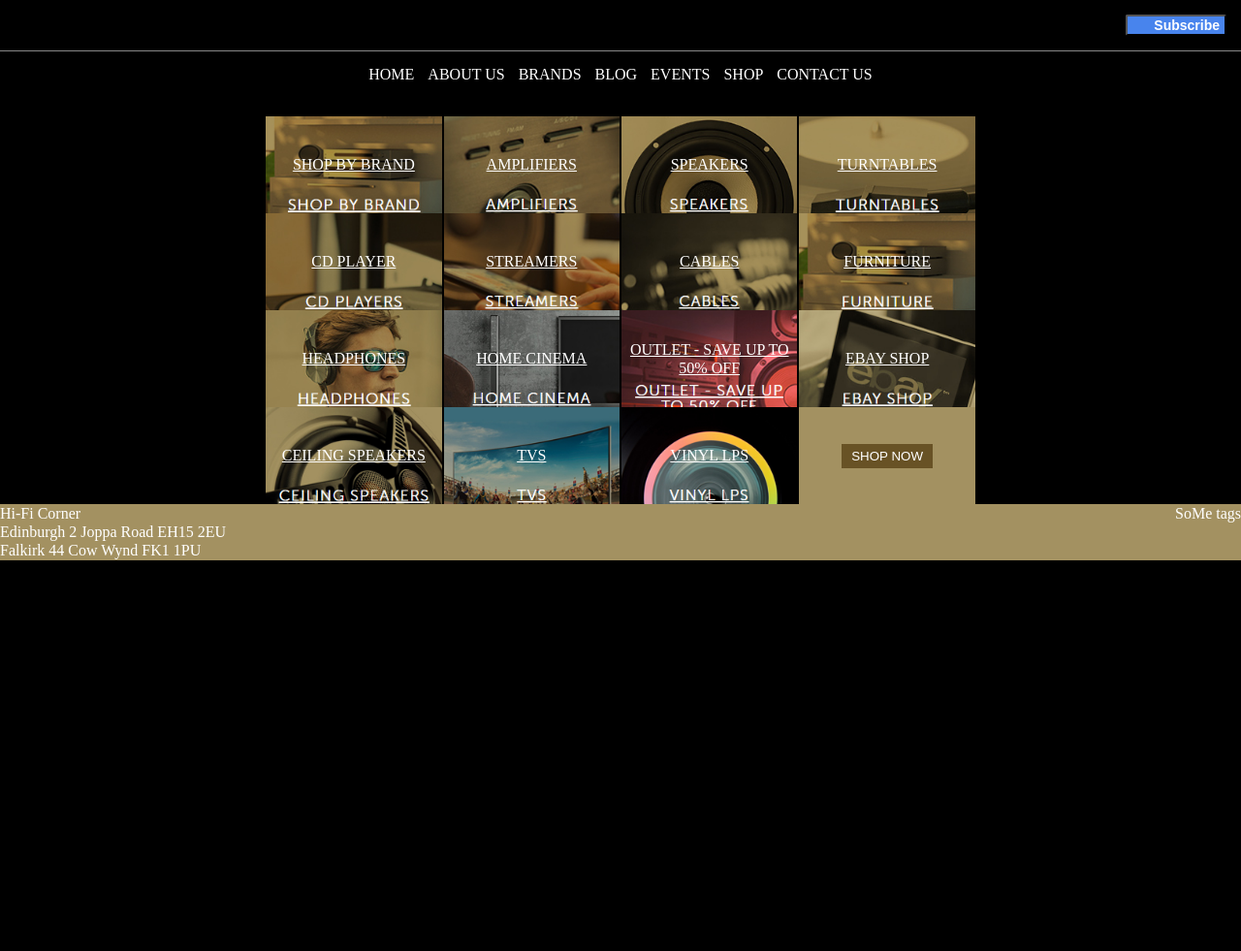
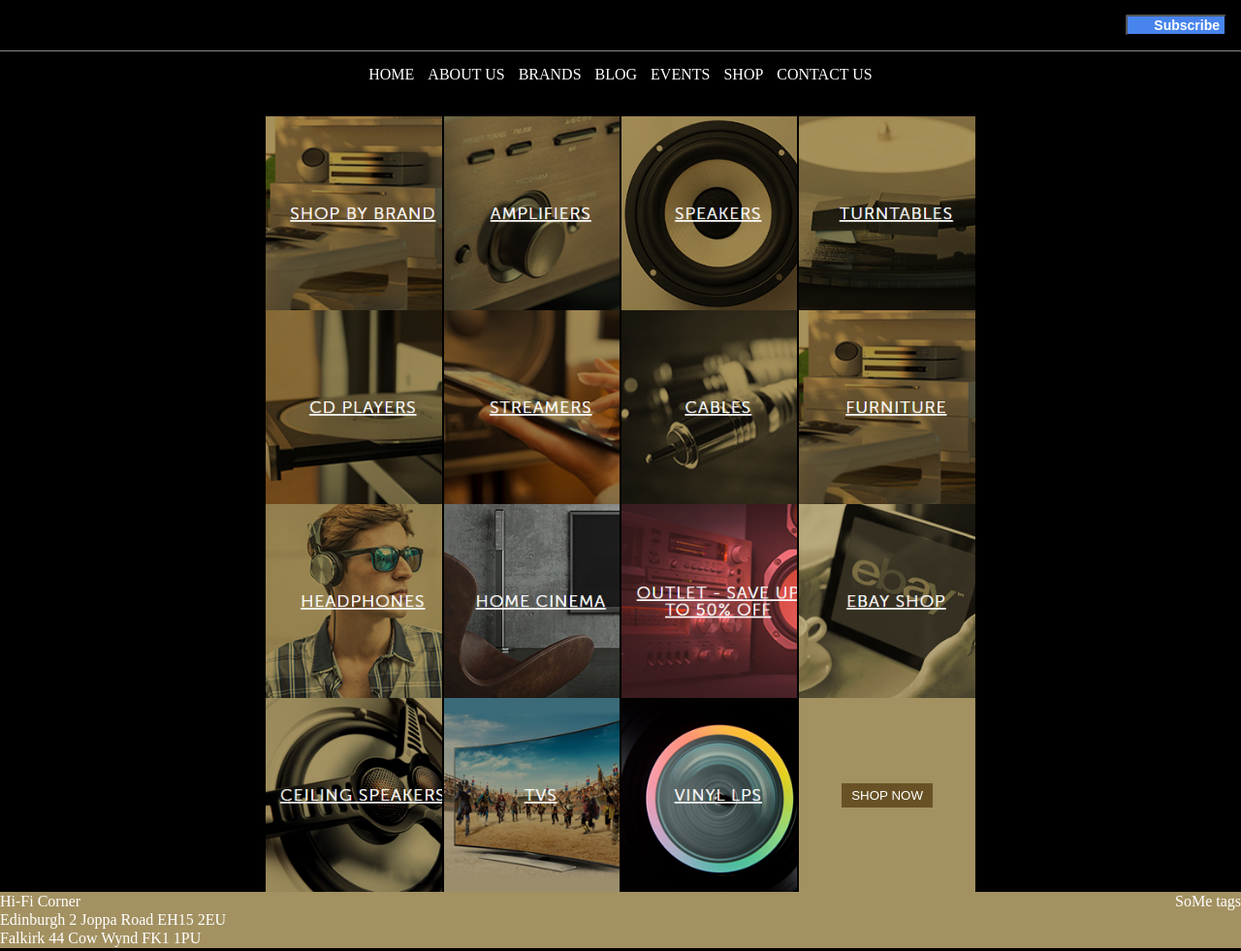
Before and after one commit to rts-cmk-wu10/hi-fi-corner-senior-team, a website: page shopCategory.html in a window 1280 px wide. Shown: the whole page at 97% size. Before the commit the page ends 800 px from the top, so only its background shows below. Drawn offline with Linux system fonts and the light colour scheme.

Commit message:
height on grid changed

```diff
--- a/shopCategory.html
+++ b/shopCategory.html
@@ -13,27 +13,27 @@
     <main>
         <section class="grid__container">
             <div class="div1"></div>
-            <div class="div2"><a href="#">SHOP BY BRAND</a></div>
-            <div class="div3"><a href="#">AMPLIFIERS</a></div>
-            <div class="div4"><a href="#">SPEAKERS</a></div>
-            <div class="div5"><a href="#">TURNTABLES</a></div>
+            <div class="div2"><a href="#"></a></div>
+            <div class="div3"><a href="#"></a></div>
+            <div class="div4"><a href="#"></a></div>
+            <div class="div5"><a href="#"></a></div>
             <div class="div6"></div>
             <div class="div7"></div>
-            <div class="div8"><a href="#">CD PLAYER</a></div>
-            <div class="div9"><a href="#">STREAMERS</a></div>
-            <div class="div10"><a href="#">CABLES</a></div>
-            <div class="div11"><a href="#">FURNITURE</a></div>
+            <div class="div8"><a href="#"> </a></div>
+            <div class="div9"><a href="#"></a></div>
+            <div class="div10"><a href="#"></a></div>
+            <div class="div11"><a href="#"></a></div>
             <div class="div12"></div>
             <div class="div13"></div>
-            <div class="div14"><a href="#">HEADPHONES</a></div>
-            <div class="div15"><a href="#">HOME CINEMA</a></div>
-            <div class="div16"><a href="#">OUTLET - SAVE UP TO 50% OFF</a></div>
-            <div class="div17"><a href="#">EBAY SHOP</a></div>
+            <div class="div14"><a href="#"></a></div>
+            <div class="div15"><a href="#"></a></div>
+            <div class="div16"><a href="#"></a></div>
+            <div class="div17"><a href="#"></a></div>
             <div class="div18"></div>
             <div class="div19"></div>
-            <div class="div20"><a href="#">CEILING SPEAKERS</a></div>
-            <div class="div21"><a href="#">TVS</a></div>
-            <div class="div22"><a href="#">VINYL LPS</a></div>
+            <div class="div20"><a href="#"></a></div>
+            <div class="div21"><a href="#"></a></div>
+            <div class="div22"><a href="#"></a></div>
             <div class="div23">
                 <div class="div23">
                     <a href="categoryList.html">
--- a/style.css/gridCategory.css
+++ b/style.css/gridCategory.css
@@ -8,7 +8,7 @@
 .grid__container {
     display: grid;
     grid-template-columns: 3fr repeat(4, 2fr) 3fr;
-    grid-template-rows: repeat(4, 10fr);
+    grid-template-rows: repeat(30% 30% 30% 30%);
     grid-column-gap: 2px;
     grid-row-gap: 0; /* No gap between rows */
     padding-top: 120px;
@@ -48,12 +48,13 @@
         align-items: center;
         justify-content: center;
         text-align: center;
-        height: 100px;
+        height: 200px;
     }
 
     .div2 {
         background-image: url('/img_ShopCategory/ShopByBrand.png');
         background-size: cover;
+        height: 50%;
     }
     .div3 {
         background-image: url('/img_ShopCategory/Amplifiers.png');
```
